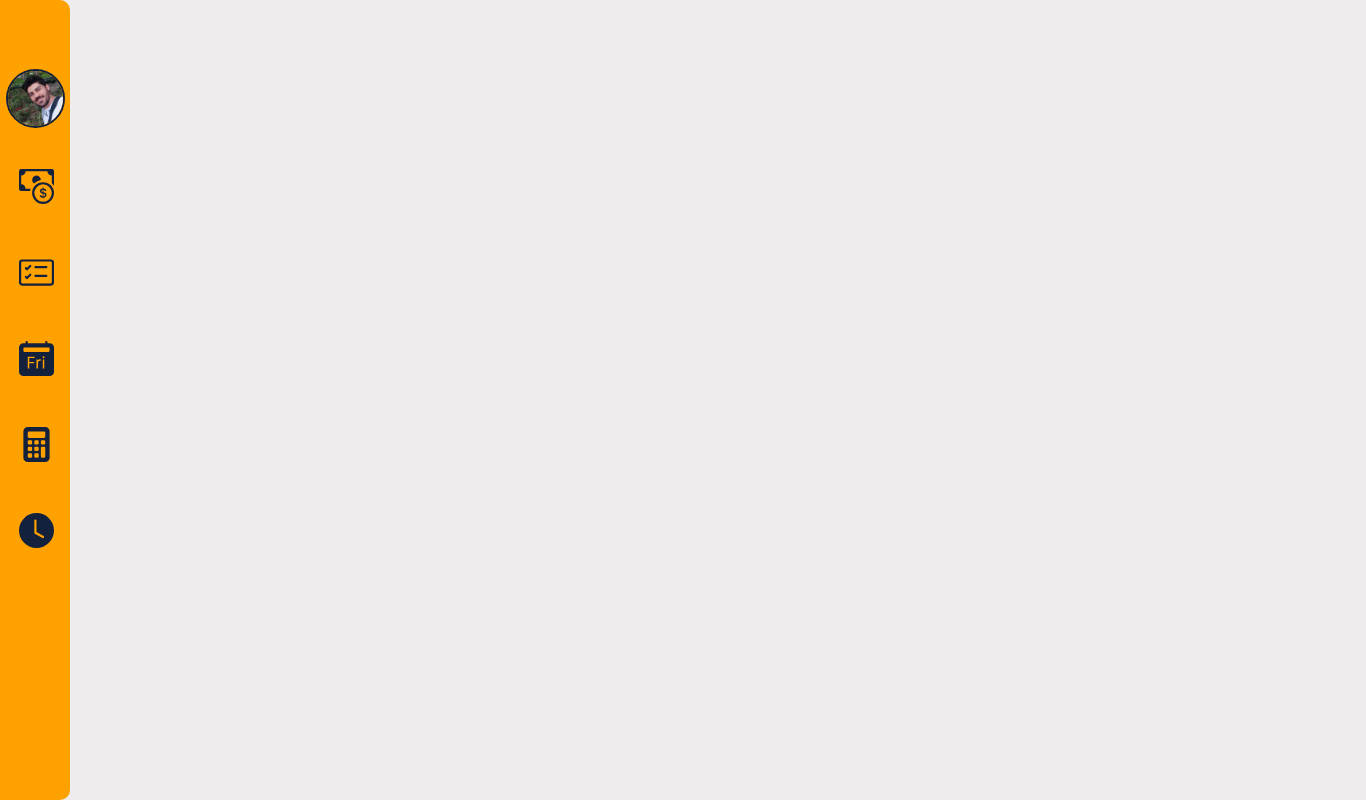
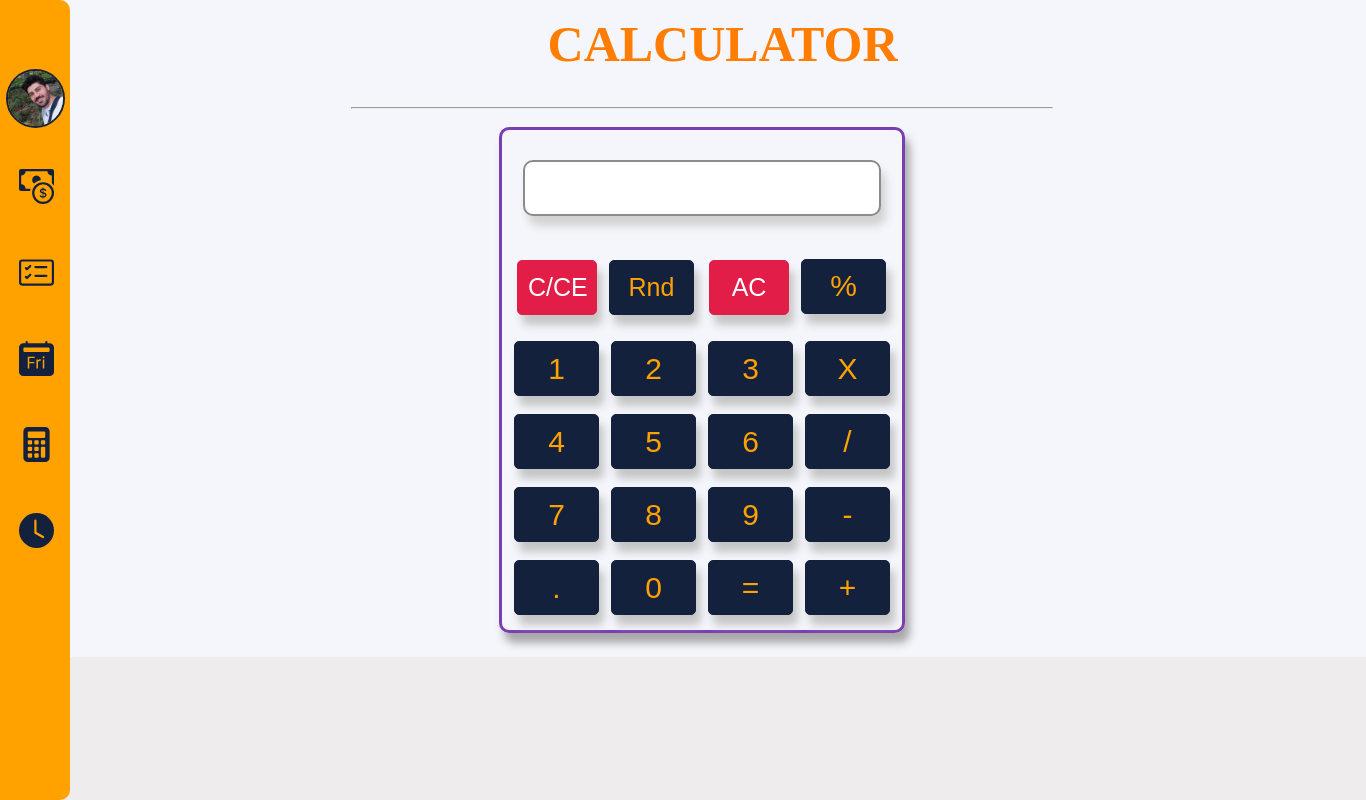
Before and after one commit to Ali-Doostali/Management-app, a React (Create React App) app: page /calculator in a window 1280 px wide. Before the commit this address had no page. Shown: the whole page, 1366 px wide, since content can reach past the window. Built offline with nearby package versions, Linux system fonts and the light colour scheme.

Commit message:
Create a calculator

```diff
--- a/src/App.js
+++ b/src/App.js
@@ -4,6 +4,7 @@ import SideBar from "./components/sidebar/SideBar";
 import { Routes, Route } from "react-router-dom";
 import ExpenseApp from "./components/ExpenseTracker/ExpenseApp";
 import TodoApp from "./components/TodoApp/TodoApp";
+import Calculator from "./components/Calculator/Calculator";
 
 function App() {
   return (
@@ -13,6 +14,8 @@ function App() {
         <Routes>
           <Route path="/" element={<ExpenseApp />} />
           <Route path="/todo-app" element={<TodoApp />} />
+          <Route path="/calculator" element={<Calculator />} />
+
         </Routes>
       </div>
     </div>
--- /dev/null
+++ b/src/components/Calculator/Calculator.css
@@ -0,0 +1,124 @@
+.container {
+  grid-column: 2/3;
+  grid-row: 1/3;
+  display: flex;
+  flex-direction: column;
+  width: 1328px;
+  align-items: center;
+  background-color: #f5f6fc;
+  padding: auto;
+}
+
+.h1-box {
+  margin-top: 10px;
+}
+.h1-calculator {
+  font-size: 50px;
+  color: #ff7d03;
+  margin-top: 5px;
+  margin-left: 28%;
+  width: 0ch;
+  overflow: hidden;
+  animation: typing 1s steps(14) forwards 1s;
+}
+@keyframes typing {
+  100% {
+    width: 14ch;
+  }
+}
+
+div hr {
+  width: 700px;
+}
+
+.body-calculator {
+  width: 400px;
+  height: 500px;
+  border: 3px solid #7b3eb1;
+  border-radius: 10px;
+  margin-top: 10px;
+  box-shadow: 5px 10px 8px #a8a8a8;
+}
+
+.input-calculator {
+  display: flex;
+  justify-content: center;
+  margin: 30px 0;
+}
+.input-calculator input {
+  width: 350px;
+  height: 50px;
+  border: 2px solid #8b8b8b;
+  border-radius: 10px;
+  color: #7b3eb1;
+  font-size: 30px;
+  text-align: center;
+  box-shadow: 5px 10px 8px #d3d3d3;
+}
+.input-calculator input:focus {
+  width: 350px;
+  height: 50px;
+  outline: none;
+  border: 2px solid #ff7d03;
+  border-radius: 10px;
+  color: #7b3eb1;
+  font-size: 30px;
+  text-align: center;
+  box-shadow: 5px 10px 8px #d3d3d3;
+}
+
+.btn-calculator {
+  font-size: 30px;
+  width: 85px;
+  height: 55px;
+  outline: none;
+  background-color: #14213d;
+  padding: 5px 10px;
+  color: #ffa200;
+  border-radius: 5px;
+  border: 1px solid #14213d;
+  box-shadow: 5px 10px 8px #c5c5c5;
+  margin: 13px 0 5px 12px;
+  cursor: pointer;
+}
+.btn-calculator:hover {
+  font-size: 30px;
+  outline: none;
+  background-color: #ffa200;
+  padding: 5px 10px;
+  color: #14213d;
+  border-radius: 5px;
+  border: 1px solid #ffa200;
+  cursor: pointer;
+}
+
+.btn-calculator-delete {
+  font-size: 15px;
+  width: 80px;
+  height: 55px;
+  outline: none;
+  background-color: #e11d48;
+  padding: 5px 10px;
+  color: #fff;
+  border-radius: 5px;
+  border: 1px solid #e11d48;
+  box-shadow: 5px 10px 8px #c5c5c5;
+  margin-left: 15px;
+  margin-bottom: 13px;
+  cursor: pointer;
+}
+.btn-calculator-delete:hover{
+    font-size: 15px;
+  width: 80px;
+  height: 55px;
+  outline: none;
+  background-color: #fff;
+  padding: 5px 10px;
+  color: #e11d48;
+  border-radius: 5px;
+  border: 1px solid #e11d48;
+  box-shadow: 5px 10px 8px #c5c5c5;
+  margin-left: 15px;
+  margin-bottom: 13px;
+  cursor: pointer;
+}
--- /dev/null
+++ b/src/components/Calculator/Calculator.js
@@ -0,0 +1,205 @@
+import React, { useState } from "react";
+import "./Calculator.css";
+
+const Calculator = () => {
+  const [val, setVal] = useState("");
+  const backSpace = () => {
+    try {
+      setVal(val.slice(0, -1));
+    } catch (error) {
+      setVal("");
+    }
+  };
+
+  const equal = () => {
+    try {
+      setVal(eval(val));
+    } catch (error) {
+      setVal("Error");
+    }
+  };
+
+  const acHandler = () => {
+    try {
+      setVal(val.slice(0, 0));
+    } catch (error) {
+      setVal("");
+    }
+  };
+
+  const percent = () => {
+    setVal(val / 100);
+  };
+  return (
+    <div className="container">
+      <div className="h1-box">
+        <h1 className="h1-calculator">CALCULATOR</h1>
+        <hr />
+      </div>
+      <div className="body-calculator">
+        <div className="input-calculator">
+          <input
+            type="text"
+            value={val}
+            onChange={(e) => setVal(e.target.value)}
+          />
+        </div>
+        <div className="col-3">
+          <button
+            className="btn-calculator-delete"
+            style={{fontSize: "25px"}}
+            value="C"
+            onClick={() => backSpace()}
+          >
+            C/CE
+          </button>
+          <button
+            className="btn-calculator"
+            style={{fontSize: "25px"}}
+            value="Rnd"
+            onClick={() => setVal(Math.random())}
+          >
+            Rnd
+          </button>
+          <button
+            className="btn-calculator-delete"
+            style={{fontSize: "25px"}}
+            value="AC"
+            onClick={() => acHandler()}
+          >
+            AC
+          </button>
+          <button
+            className="btn-calculator"
+            value="%"
+            onClick={() => percent()}
+          >
+            %
+          </button>
+        </div>
+        <div className="col-3">
+          <button
+            className="btn-calculator"
+            value="1"
+            onClick={(e) => setVal(val + e.target.value)}
+          >
+            1
+          </button>
+          <button
+            className="btn-calculator"
+            value="2"
+            onClick={(e) => setVal(val + e.target.value)}
+          >
+            2
+          </button>
+          <button
+            className="btn-calculator"
+            value="3"
+            onClick={(e) => setVal(val + e.target.value)}
+          >
+            3
+          </button>
+          <button
+            className="btn-calculator"
+            value="*"
+            onClick={(e) => setVal(val + e.target.value)}
+          >
+            X
+          </button>
+        </div>
+
+        <div className="col-3">
+          <button
+            className="btn-calculator"
+            value="4"
+            onClick={(e) => setVal(val + e.target.value)}
+          >
+            4
+          </button>
+          <button
+            className="btn-calculator"
+            value="5"
+            onClick={(e) => setVal(val + e.target.value)}
+          >
+            5
+          </button>
+          <button
+            className="btn-calculator"
+            value="6"
+            onClick={(e) => setVal(val + e.target.value)}
+          >
+            6
+          </button>
+          <button
+            className="btn-calculator"
+            value="/"
+            onClick={(e) => setVal(val + e.target.value)}
+          >
+            /
+          </button>
+        </div>
+
+        <div className="col-3">
+          <button
+            className="btn-calculator"
+            value="7"
+            onClick={(e) => setVal(val + e.target.value)}
+          >
+            7
+          </button>
+          <button
+            className="btn-calculator"
+            value="8"
+            onClick={(e) => setVal(val + e.target.value)}
+          >
+            8
+          </button>
+          <button
+            className="btn-calculator"
+            value="9"
+            onClick={(e) => setVal(val + e.target.value)}
+          >
+            9
+          </button>
+          <button
+            className="btn-calculator"
+            value="-"
+            onClick={(e) => setVal(val + e.target.value)}
+          >
+            -
+          </button>
+        </div>
+
+        <div className="col-3">
+          <button
+            className="btn-calculator"
+            value="."
+            onClick={(e) => setVal(val + e.target.value)}
+          >
+            .
+          </button>
+          <button
+            className="btn-calculator"
+            value="0"
+            onClick={(e) => setVal(val + e.target.value)}
+          >
+            0
+          </button>
+          <button className="btn-calculator" value="="  onClick={() => equal()}>
+            =
+          </button>
+          <button
+            className="btn-calculator"
+
+            value="+"
+            onClick={(e) => setVal(val + e.target.value)}
+          >
+            +
+          </button>
+        </div>
+      </div>
+    </div>
+  );
+};
+
+export default Calculator;
--- a/src/components/sidebar/SideBar.js
+++ b/src/components/sidebar/SideBar.js
@@ -26,7 +26,7 @@ const SideBar = () => {
         <Link to="/" className="sid-link">
           <BsFillCalendar2DayFill className="icon" />
         </Link>
-        <Link to="/" className="sid-link">
+        <Link to="/calculator" className="sid-link">
           <BsCalculatorFill className="icon" />
         </Link>
         <Link to="/" className="sid-link">
```
